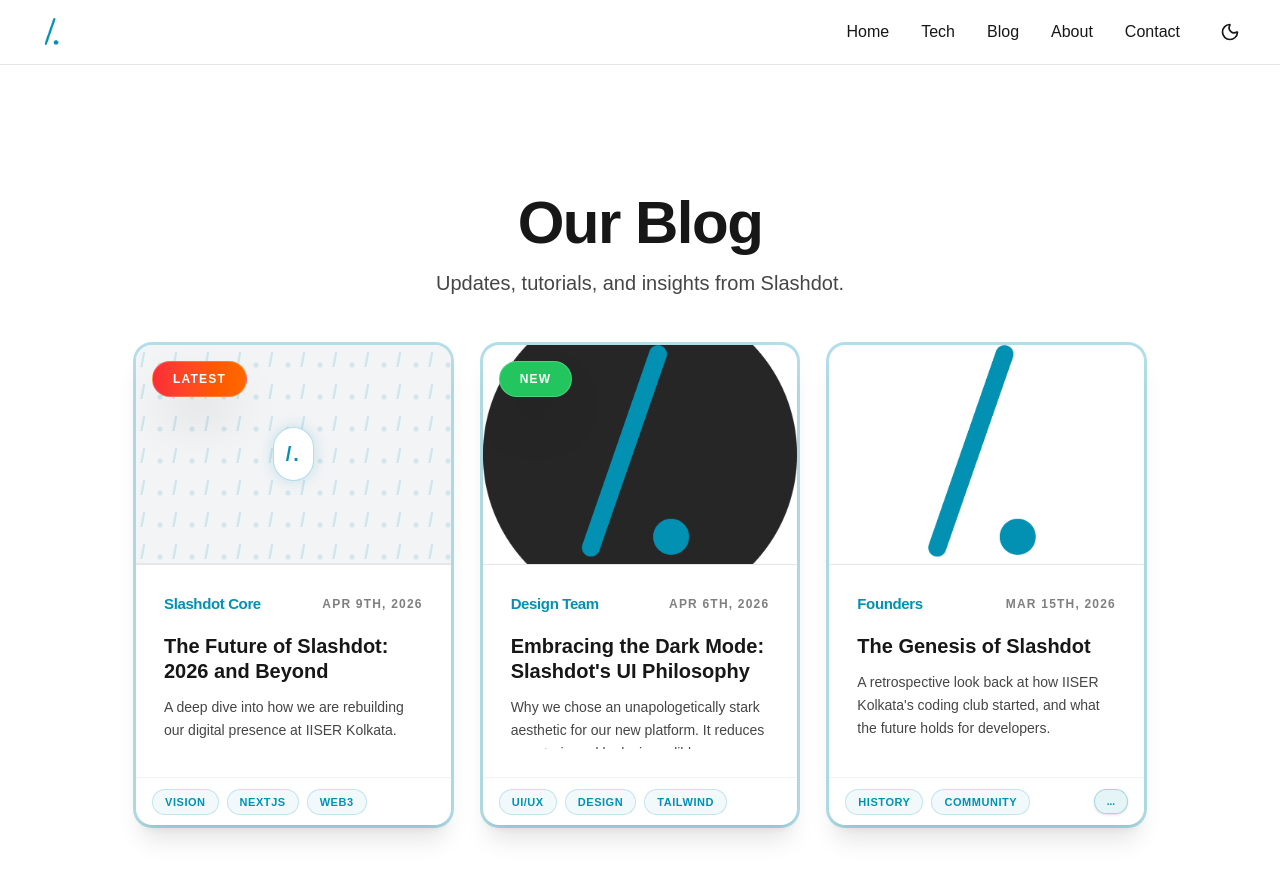
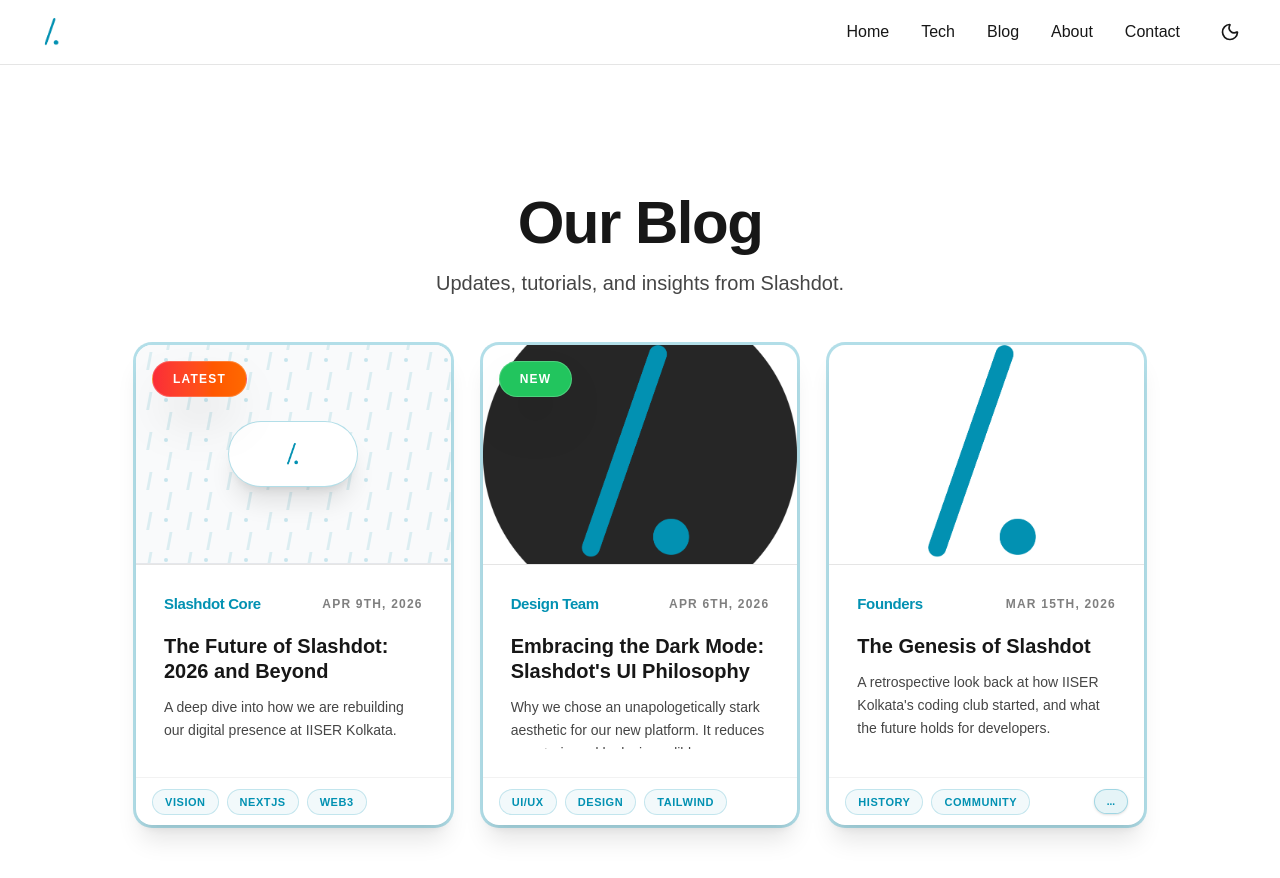
Before and after one commit to anuprovo-debnath/slashdot-website-2026, a Next.js app: page /slashdot-website-2026/blog in a window 1280 px wide. Shown: the top 878 px of the page. Built offline with nearby package versions, Linux system fonts and the light colour scheme.

Commit message:
blog fix 5.1

```diff
--- a/src/components/ui/SlashdotFallbackCover.tsx
+++ b/src/components/ui/SlashdotFallbackCover.tsx
@@ -1,49 +1,49 @@
+'use client';
 import React from 'react';
+import Image from 'next/image';
+import { useTheme } from 'next-themes';
 
 export default function SlashdotFallbackCover({ className = "h-48" }: { className?: string }) {
+  const { resolvedTheme } = useTheme();
+  const isDark = resolvedTheme === 'dark';
+
   return (
-    <div className={`w-full relative overflow-hidden flex items-center justify-center transition-colors duration-300 bg-gray-100 dark:bg-[var(--color-bg)] border-b border-gray-200 dark:border-white/5 ${className}`}>
+    <div className={`w-full relative overflow-hidden flex items-center justify-center bg-gray-50 dark:bg-background border-b border-gray-200 dark:border-white/5 transition-colors duration-300 ${className}`}>
       <svg className="absolute inset-0 w-full h-full" xmlns="http://www.w3.org/2000/svg">
         <defs>
-          <pattern id="slashdot-pattern" x="0" y="0" width="32" height="32" patternUnits="userSpaceOnUse">
-            {/* Diagonal Movement Animation */}
-            <animateTransform
-              attributeName="patternTransform"
-              type="translate"
-              from="0 0"
-              to="32 32"
-              dur="3s"
-              repeatCount="indefinite"
-            />
+          <pattern id="slash-up" x="0" y="0" width="40" height="40" patternUnits="userSpaceOnUse">
+            <animateTransform attributeName="patternTransform" type="translate" from="0 0" to="-40 -40" dur="5s" repeatCount="indefinite" />
+            <text x="10" y="25" fill="var(--color-primary)" fillOpacity="0.12" fontSize="24" fontWeight="bold">/</text>
+          </pattern>
 
-            {/* The Slash */}
-            <text x="4" y="22" fill="var(--color-primary)" fillOpacity="0.15" fontSize="20" fontFamily="sans-serif" fontWeight="bold">/</text>
+          <pattern id="slash-down" x="20" y="20" width="40" height="40" patternUnits="userSpaceOnUse">
+            <animateTransform attributeName="patternTransform" type="translate" from="0 0" to="40 40" dur="5s" repeatCount="indefinite" />
+            <text x="10" y="25" fill="var(--color-primary)" fillOpacity="0.12" fontSize="24" fontWeight="bold">/</text>
+          </pattern>
 
-            {/* The Pulsing Dot */}
-            <circle cx="24" cy="20" r="2.5" fill="var(--color-primary)" fillOpacity="0.15">
-              {/* Pulse the size */}
-              <animate
-                attributeName="r"
-                values="1.5; 3.5; 1.5"
-                dur="2s"
-                repeatCount="indefinite"
-              />
-              {/* Pulse the opacity for a glowing effect */}
-              <animate
-                attributeName="fill-opacity"
-                values="0.1; 0.3; 0.1"
-                dur="2s"
-                repeatCount="indefinite"
-              />
+          <pattern id="dots-static" x="0" y="0" width="40" height="40" patternUnits="userSpaceOnUse">
+            <circle cx="30" cy="15" r="2" fill="var(--color-primary)" fillOpacity="0.2">
+              <animate attributeName="r" values="1.5;3;1.5" dur="3s" repeatCount="indefinite" />
+              <animate attributeName="fill-opacity" values="0.1;0.4;0.1" dur="3s" repeatCount="indefinite" />
             </circle>
           </pattern>
         </defs>
-        <rect x="0" y="0" width="100%" height="100%" fill="url(#slashdot-pattern)" />
+
+        <rect width="100%" height="100%" fill="url(#slash-up)" />
+        <rect width="100%" height="100%" fill="url(#slash-down)" />
+        <rect width="100%" height="100%" fill="url(#dots-static)" />
       </svg>
 
-      {/* Centered Logo Badge - Adapts to Light/Dark Mode */}
-      <div className="z-10 p-3 rounded-full border bg-white dark:bg-[var(--color-bg)] border-primary/30 shadow-[0_0_15px_rgba(2,145,178,0.2)] transition-colors duration-300">
-        <span className="text-primary font-bold text-xl tracking-widest">/.</span>
+      {/* Theme-Specific Logo Badge */}
+      <div className="z-10 p-4 rounded-full bg-background dark:bg-background border border-primary/30 shadow-xl transition-all duration-300">
+        <div className="relative h-8 w-24">
+          <Image
+            src={isDark ? "/logos/Logo_Black_BG.png" : "/logos/Logo_White_BG.png"}
+            alt="Slashdot Logo"
+            fill
+            className="object-contain"
+          />
+        </div>
       </div>
     </div>
   );
```
